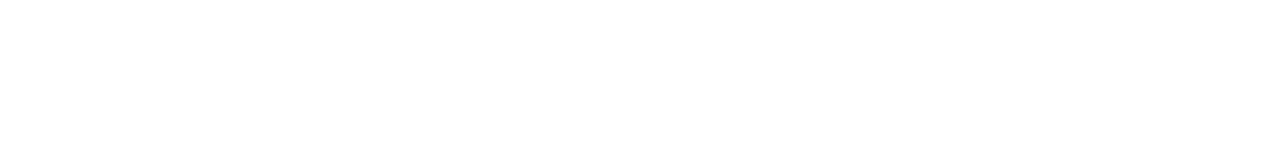
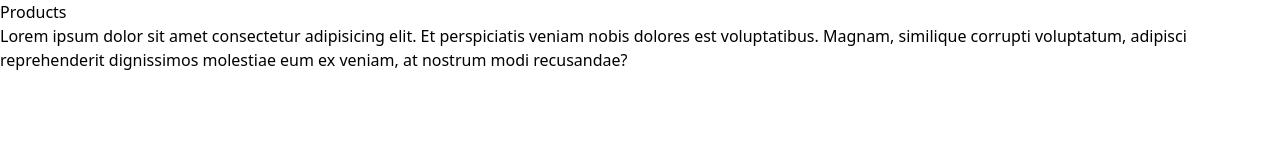
Before and after one commit to anoj-kt/rent-a-car, a plain HTML site: page index.html in a window 1280 px wide. Drawn offline with nearby package versions, Linux system fonts and the light colour scheme.

Commit message:
created products section

```diff
--- a/index.html
+++ b/index.html
@@ -30,6 +30,15 @@
     <!-- ------- Hero - Robin------- -->
 
     <!-- ------- Product------- -->
+    <div>
+      <h2>Products</h2>
+      <p>
+        Lorem ipsum dolor sit amet consectetur adipisicing elit. Et perspiciatis
+        veniam nobis dolores est voluptatibus. Magnam, similique corrupti
+        voluptatum, adipisci reprehenderit dignissimos molestiae eum ex veniam,
+        at nostrum modi recusandae?
+      </p>
+    </div>
 
     <!-- ------- Footer------- -->
   </body>
```
